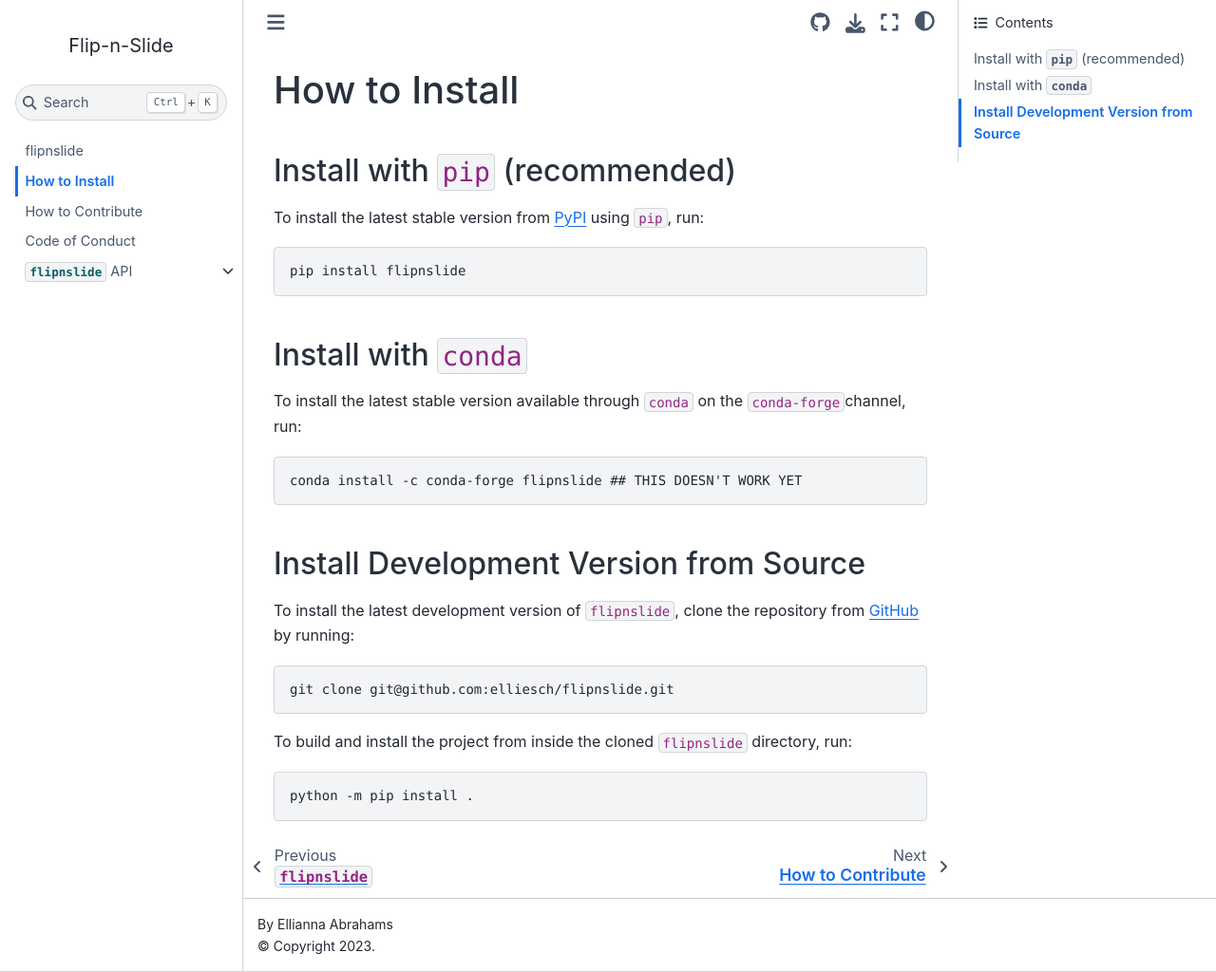
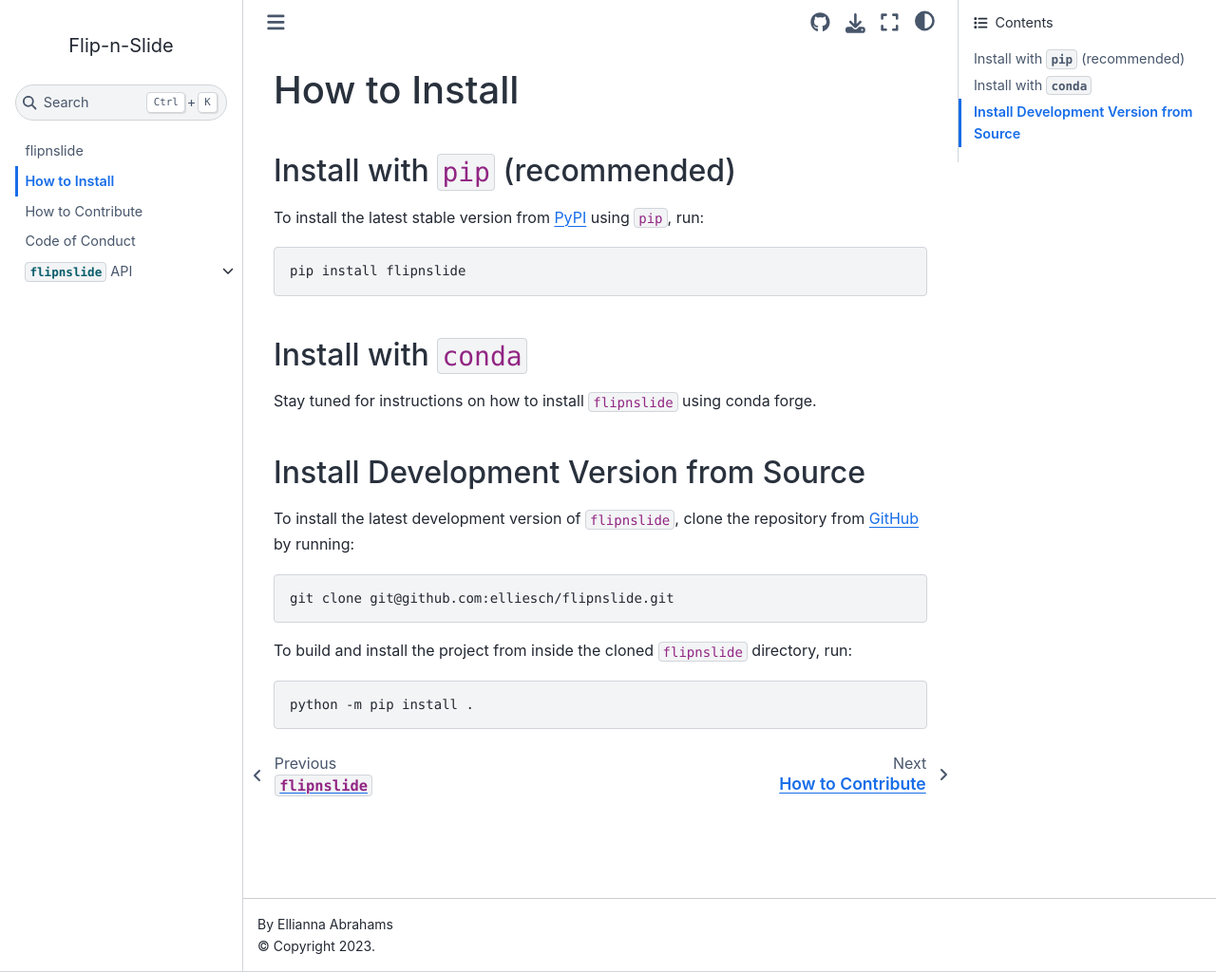
Before and after one commit to elliesch/flipnslide, a Jupyter Book: the page built from docs/installation.md, in a window 1280 px wide and 1024 px high. Shown: the whole window at 95% size. Built offline with Jupyter Book 1.0.4 settings and Sphinx 7.4.7 and the Sphinx Book theme 1.1.4, drawn with Linux system fonts in a browser that asks for light colours; pages that are not in the unit, such as notebooks, are missing from menus.

Commit message:
refactor: install instructions

```diff
--- a/docs/installation.md
+++ b/docs/installation.md
@@ -9,10 +9,7 @@ To install the latest stable version from [PyPI](https://pypi.org/project/flipns
 
 ## Install with `conda`
 
-To install the latest stable version available through `conda`
-on the `conda-forge`channel, run:
-
-    conda install -c conda-forge flipnslide ## THIS DOESN'T WORK YET
+Stay tuned for instructions on how to install `flipnslide` using conda forge.
 
 
 ## Install Development Version from Source
```
